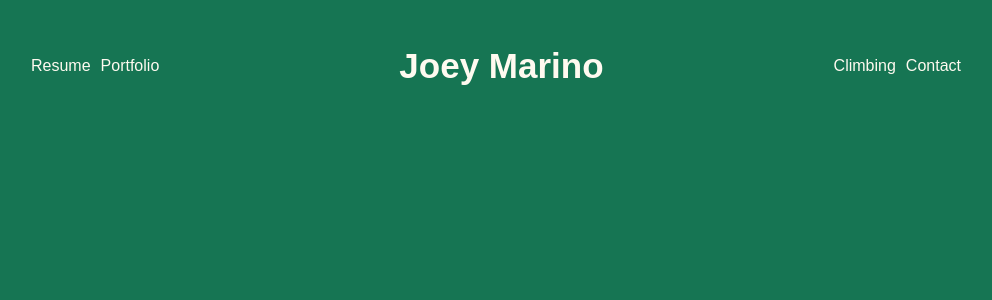
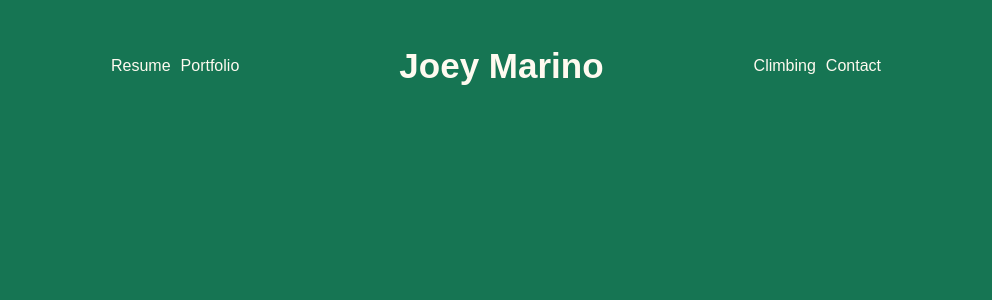
Before and after one commit to marinojoey/personal-site, a Next.js app: page / in a window 1280 px wide. Shown: the top 300 px of the page, without its empty margins (129-1121 px from the left). Built offline with nearby package versions, Linux system fonts and the light colour scheme; a web font is replaced by a local one.

Commit message:
narrow width

```diff
--- a/app/globals.css
+++ b/app/globals.css
@@ -14,7 +14,7 @@ h1, h2 {
   font-size: 1rem;
 }
 main {
-  max-width: 60rem;
+  max-width: 50rem;
   margin-top: 3rem;
   margin-bottom: 3rem;
   margin-left: auto;
@@ -42,7 +42,7 @@ nav {
   margin-bottom: 2.5rem;
   margin-left: auto;
   margin-right: auto;
-  max-width: 60rem;
+  max-width: 50rem;
 }
 nav a, nav span {
   color: #FFFAF0;
```
